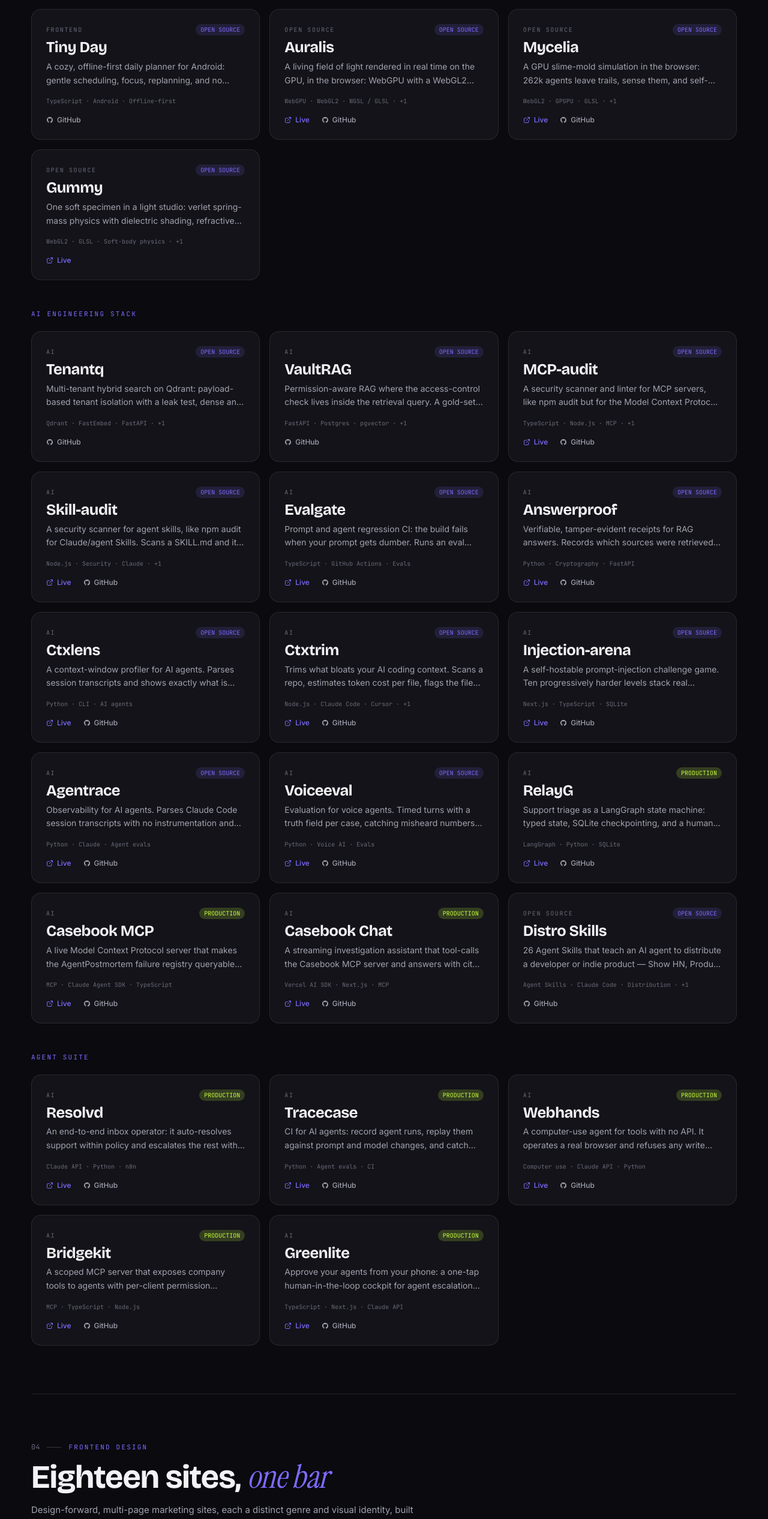
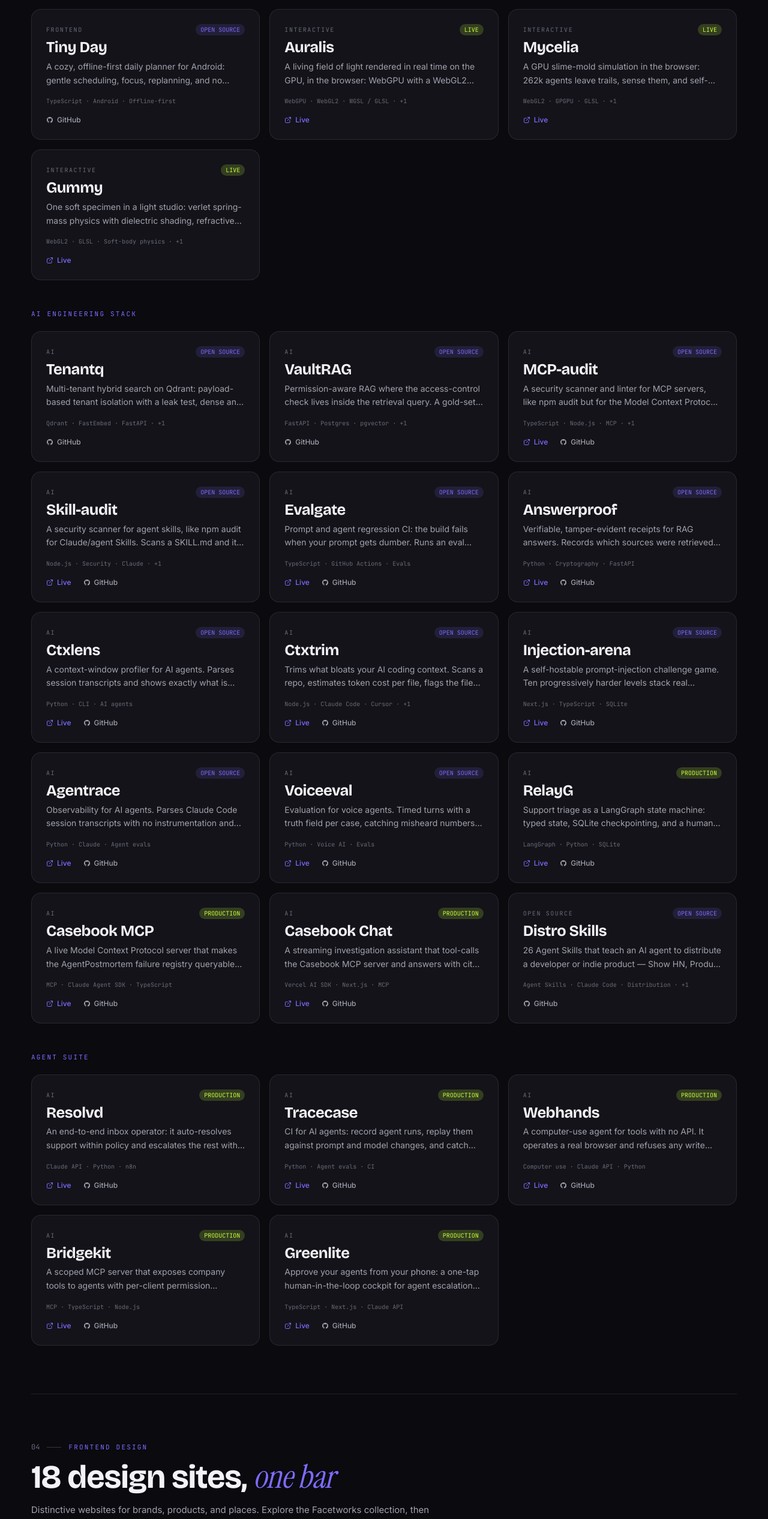
Before and after one commit to royalpinto007/royalpinto007, a Next.js app: page / in a window 1280 px wide. Shown: the part 2790-5322 px from the top of the page at 60% size. Built offline with nearby package versions, Linux system fonts and the light colour scheme.

Commit message:
feat(facetworks): refresh showcase and live project links

```diff
--- a/app/page.tsx
+++ b/app/page.tsx
@@ -300,17 +300,17 @@ export default function HomePage() {
           <SectionHeader
             index="04"
             eyebrow="Frontend design"
-            title="Eighteen sites,"
+            title={`${siteConfig.frontendSites.length} design sites,`}
             titleEm="one bar"
-            subtitle="Design-forward, multi-page marketing sites, each a distinct genre and visual identity, built static-first with Astro and verified to render fully without JavaScript."
+            subtitle="Distinctive websites for brands, products, and places. Explore the Facetworks collection, then commission a custom build in a direction you love."
           />
           <a
-            href="https://frequency.signalizeai.org"
+            href="https://facetworks.signalizeai.org"
             target="_blank"
             rel="noopener noreferrer"
             className="mono text-xs text-accent hover:text-accent-hover flex-shrink-0 whitespace-nowrap transition-colors"
           >
-            See one live &rarr;
+            Explore Facetworks &rarr;
           </a>
         </div>
         <div className="mt-10 grid grid-cols-2 sm:grid-cols-3 lg:grid-cols-5 gap-3">
@@ -334,7 +334,7 @@ export default function HomePage() {
           ))}
         </div>
         <p className="reveal mono mt-10 mb-4 text-[11px] uppercase tracking-widest text-faint">
-          Plus eight GPU experiments — one file each, running live on your graphics card
+          Plus {siteConfig.gpuSites.length} interactive experiences, running live in your browser
         </p>
         <div className="grid grid-cols-2 sm:grid-cols-4 lg:grid-cols-7 gap-3">
           {siteConfig.gpuSites.map((s, i) => (
--- a/data/site.ts
+++ b/data/site.ts
@@ -57,6 +57,11 @@ export const siteConfig = {
   ],
 
   gpuSites: [
+    { name: "Mochimo", genre: "Character interaction", url: "https://mochimo.signalizeai.org" },
+    { name: "Magnetic Sand", genre: "Magnetic sculpture", url: "https://magnetic-sand.signalizeai.org" },
+    { name: "Fogged Glass", genre: "Tactile window", url: "https://fogged-glass.signalizeai.org" },
+    { name: "Jelly iPhone", genre: "Product demo", url: "https://jelly-iphone.signalizeai.org" },
+    { name: "Jelly Pancake", genre: "Interactive toy", url: "https://jelly-pancake.signalizeai.org" },
     { name: "Auralis", genre: "Aurora", url: "https://auralis.signalizeai.org" },
     { name: "Mycelia", genre: "Slime mold", url: "https://mycelia.signalizeai.org" },
     { name: "Undertow", genre: "Fluid", url: "https://undertow.signalizeai.org" },
@@ -64,7 +69,6 @@ export const siteConfig = {
     { name: "Abyss", genre: "Fractal", url: "https://abyss.signalizeai.org" },
     { name: "Drift", genre: "Flow field", url: "https://drift.signalizeai.org" },
     { name: "Gummy", genre: "Soft body", url: "https://gummy.signalizeai.org" },
-    { name: "Jalebi", genre: "Dahi dip", url: "https://jalebi.signalizeai.org" },
   ],
   services: [
     {
@@ -701,8 +705,8 @@ export const siteConfig = {
     {
       id: "auralis",
       name: "Auralis",
-      category: "Open Source",
-      status: "Open Source",
+      category: "Interactive",
+      status: "Live",
       description:
         "A living field of light rendered in real time on the GPU, in the browser: WebGPU with a WebGL2 fallback, no server. Move your cursor to bend the current.",
       features: [
@@ -713,15 +717,14 @@ export const siteConfig = {
       ],
       tech: ["WebGPU", "WebGL2", "WGSL / GLSL", "Shaders"],
       featured: false,
-      section: "Open Source & Tools",
+      section: "Frontend & Design",
       liveUrl: "https://auralis.signalizeai.org",
-      githubUrl: "https://github.com/Facetworks/Auralis",
     },
     {
       id: "mycelia",
       name: "Mycelia",
-      category: "Open Source",
-      status: "Open Source",
+      category: "Interactive",
+      status: "Live",
       description:
         "A GPU slime-mold simulation in the browser: 262k agents leave trails, sense them, and self-organize into living networks that flow toward your cursor. WebGL2 GPGPU, no server.",
       features: [
@@ -732,15 +735,14 @@ export const siteConfig = {
       ],
       tech: ["WebGL2", "GPGPU", "GLSL", "Simulation"],
       featured: false,
-      section: "Open Source & Tools",
+      section: "Frontend & Design",
       liveUrl: "https://mycelia.signalizeai.org",
-      githubUrl: "https://github.com/Facetworks/Mycelia",
     },
     {
       id: "undertow",
       name: "Undertow",
-      category: "Open Source",
-      status: "Open Source",
+      category: "Interactive",
+      status: "Live",
       description:
         "A real-time GPU fluid simulation in the browser: drag to pour dye into a stable-fluids solver and watch it fold. WebGL2, no server.",
       features: [
@@ -751,15 +753,14 @@ export const siteConfig = {
       ],
       tech: ["WebGL2", "GPGPU", "GLSL", "Fluid Simulation"],
       featured: false,
-      section: "Open Source & Tools",
+      section: "Frontend & Design",
       liveUrl: "https://undertow.signalizeai.org",
-      githubUrl: "https://github.com/Facetworks/undertow",
     },
     {
       id: "lichen",
       name: "Lichen",
-      category: "Open Source",
-      status: "Open Source",
+      category: "Interactive",
+      status: "Live",
       description:
         "A Gray-Scott reaction-diffusion system blooming coral patterns on your GPU: click to seed a colony. WebGL2, no server.",
       features: [
@@ -770,15 +771,14 @@ export const siteConfig = {
       ],
       tech: ["WebGL2", "GPGPU", "GLSL", "Simulation"],
       featured: false,
-      section: "Open Source & Tools",
+      section: "Frontend & Design",
       liveUrl: "https://lichen.signalizeai.org",
-      githubUrl: "https://github.com/Facetworks/lichen",
     },
     {
       id: "abyss",
       name: "Abyss",
-      category: "Open Source",
-      status: "Open Source",
+      category: "Interactive",
+      status: "Live",
       description:
         "A Mandelbulb fractal raymarched live on your GPU: move to steer the orbit and the light. WebGL2, no server.",
       features: [
@@ -789,15 +789,14 @@ export const siteConfig = {
       ],
       tech: ["WebGL2", "GLSL", "Raymarching", "Fractals"],
       featured: false,
-      section: "Open Source & Tools",
+      section: "Frontend & Design",
       liveUrl: "https://abyss.signalizeai.org",
-      githubUrl: "https://github.com/Facetworks/abyss",
     },
     {
       id: "drift",
       name: "Drift",
-      category: "Open Source",
-      status: "Open Source",
+      category: "Interactive",
+      status: "Live",
       description:
         "65,536 particles riding a curl-noise flow field on your GPU: drag to spin up vortices. WebGL2 GPGPU, no server.",
       features: [
@@ -808,15 +807,14 @@ export const siteConfig = {
       ],
       tech: ["WebGL2", "GPGPU", "GLSL", "Particles"],
       featured: false,
-      section: "Open Source & Tools",
+      section: "Frontend & Design",
       liveUrl: "https://drift.signalizeai.org",
-      githubUrl: "https://github.com/Facetworks/drift",
     },
     {
       id: "gummy",
       name: "Gummy",
-      category: "Open Source",
-      status: "Open Source",
+      category: "Interactive",
+      status: "Live",
       description:
         "One soft specimen in a light studio: verlet spring-mass physics with dielectric shading, refractive transmission, and studio reflections. Take hold and let go.",
       features: [
@@ -827,28 +825,8 @@ export const siteConfig = {
       ],
       tech: ["WebGL2", "GLSL", "Soft-body physics", "Shaders"],
       featured: true,
-      section: "Open Source & Tools",
+      section: "Frontend & Design",
       liveUrl: "https://gummy.signalizeai.org",
-      githubUrl: "#",
-    },
-    {
-      id: "jalebi",
-      name: "Jalebi",
-      category: "Open Source",
-      status: "Open Source",
-      description:
-        "A syrupy coil dipped in dahi on a fourteen-second loop: spiral-tube SDF with syrup gloss and dahi coating, ripples, drips, and a ceramic bowl. WebGPU first with a WebGL2 fallback.",
-      features: [
-        "Deterministic dip cycle: descend, soak, rise with drips, rest — identical every loop",
-        "Dahi coating with drip streaks, droplet ballistics, and splash rings",
-        "Dip now, auto-dip toggle, pause, and a live fps readout",
-        "One self-contained HTML file, no dependencies, no build step",
-      ],
-      tech: ["WebGPU", "WGSL", "WebGL2", "Raymarching"],
-      featured: true,
-      section: "Open Source & Tools",
-      liveUrl: "https://jalebi.signalizeai.org",
-      githubUrl: "https://github.com/Facetworks/jalebi",
     },
     {
       id: "distro-skills",
@@ -943,23 +921,22 @@ export const siteConfig = {
     },
     {
       id: "frontend-showcase",
-      name: "Frontend Design Showcase",
+      name: "Facetworks",
       category: "Frontend",
       status: "Live",
       description:
-        "Eighteen design-forward, multi-page sites, each a distinct genre and visual identity, built static-first with Astro and verified to render fully without JavaScript. A type foundry, a banking site, a wine bar, a deep-ocean institute, and fourteen more.",
+        "Thirty distinctive websites and interactive experiences. Explore eighteen design sites and twelve browser experiments, then commission a custom build inspired by a direction you love.",
       features: [
         "Quire (type foundry) sets every specimen as real text; Fathom (ocean institute) draws its depth scale and cast charts from the data",
         "Ledger (fintech), Atlas (architecture studio), Frequency (music), Sprout (wellness app)",
         "Nebula, Vantage, Halcyon, Fable, Pulse, and Cellar across six more genres",
         "Ironline (gym), Lumen (dental studio), Threadline (fashion shop), Hollowpine (lodge), Fieldline (real estate), Conduit (devtool)",
-        "Each on its own signalizeai.org domain, with tests, CI, and a tagged release",
+        "Mochimo, Magnetic Sand, Fogged Glass, Jelly iPhone, and Jelly Pancake extend the collection into tactile web experiences",
       ],
       tech: ["Astro", "React", "Tailwind v4", "TypeScript", "Cloudflare Pages"],
       featured: true,
       section: "Frontend & Design",
-      liveUrl: "https://frequency.signalizeai.org",
-      githubUrl: "https://github.com/Facetworks",
+      liveUrl: "https://facetworks.signalizeai.org",
     },
   ],
 
```
Also changed, not shown: 1 other file (tests, documents, lock files or other folders).
